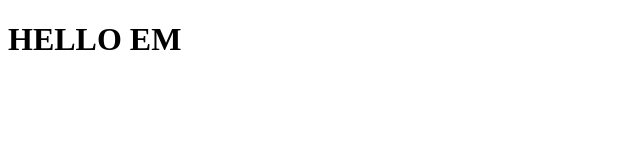
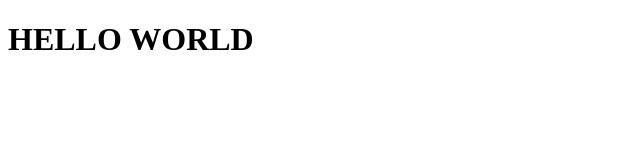
Before and after one commit to LokNgu/lokngu1, a plain HTML site: page index.html in a window 1280 px wide. Shown: the whole page, without its empty margins (0-640 px from the left). Drawn offline with Linux system fonts and the light colour scheme.

Commit message:
Update index.html

```diff
--- a/index.html
+++ b/index.html
@@ -7,6 +7,6 @@
     <title>Document</title>
 </head>
 <body>
-    <h1>HELLO EM</h1>
+    <h1>HELLO WORLD</h1>
 </body>
 </html>
```
